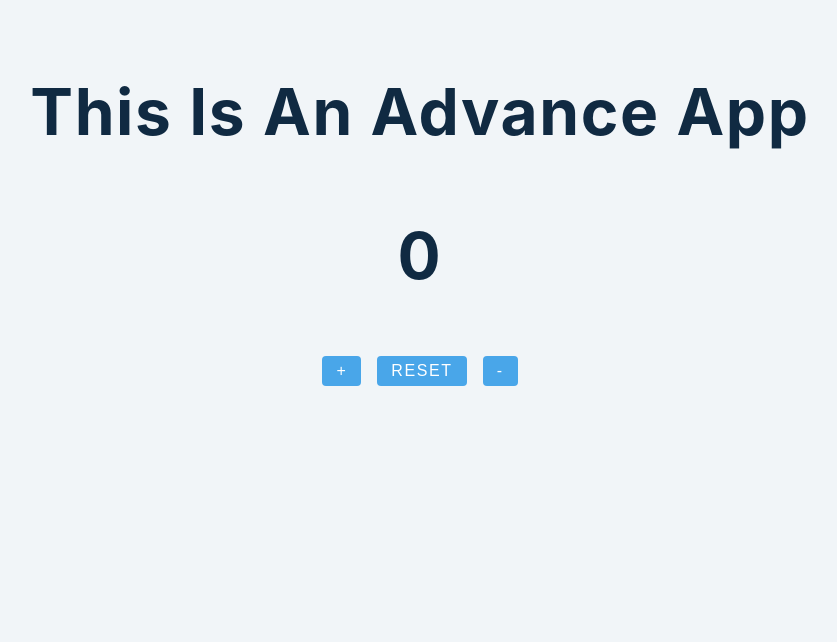
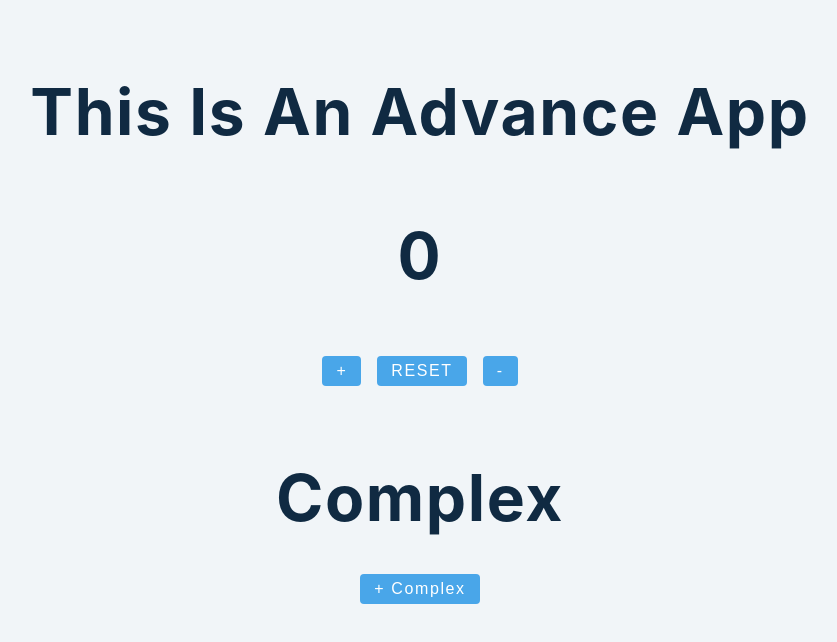
Before and after one commit to papajetfire/AdvanceReactApp, a React (Create React App) app: page / in a window 1280 px wide. Shown: the top 642 px of the page, without its empty margins (220-1057 px from the left). Built offline with nearby package versions, Linux system fonts and the light colour scheme; the HTML template or start-up script is replaced by a standard one.

Commit message:
time delay

```diff
--- a/src/Tutorial/UseStateCounter.js
+++ b/src/Tutorial/UseStateCounter.js
@@ -6,6 +6,7 @@ function UseStateCounter() {
     const add=()=>setCount((prevCount)=>prevCount+1)
     const minus=()=>setCount((prevCount)=>prevCount-1)
     const reset=()=>setCount(c)
+    const addComplex=()=>setTimeout(()=>setCount((prevCount)=>prevCount+1),1000)
 
 
     return (
@@ -17,6 +18,13 @@ function UseStateCounter() {
         <button className = 'btn' onClick = { minus }> - </button>
 
         </section>
+        <section style={{margin:'5rem 0'}}>
+        <h1>
+            complex
+        </h1>
+        <button className = 'btn'onClick = {addComplex}> + Complex </button>
+
+        </section>
 
         </>
     )
```
